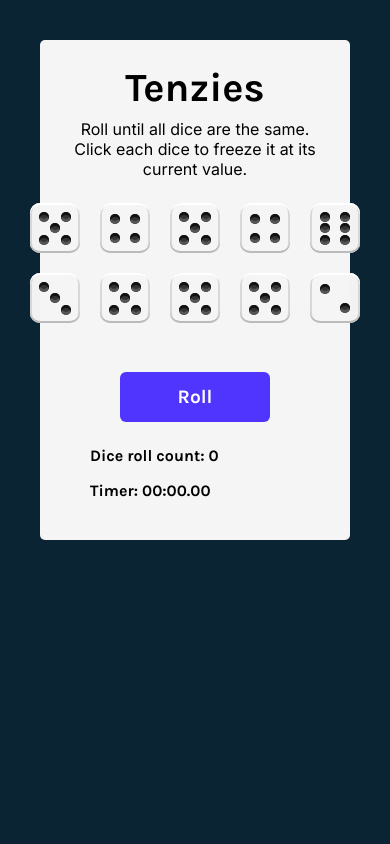
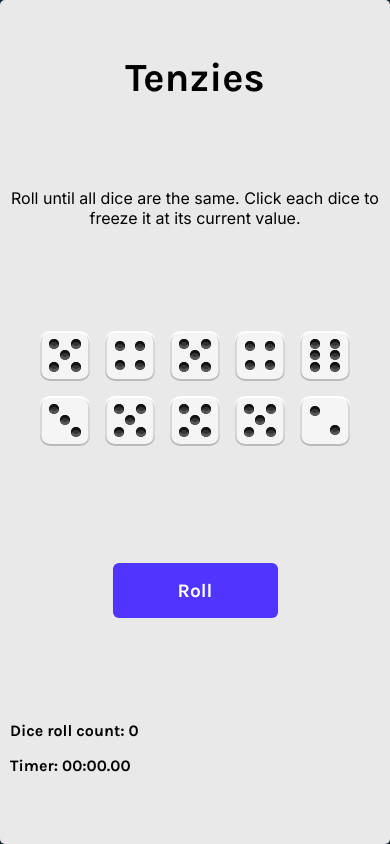
Before and after one commit to anthonypz/tenzies, a React (Create React App) app: page / in a window 390 px wide. Built offline with nearby package versions, Linux system fonts and the light colour scheme.

Commit message:
Make site responsive

```diff
--- a/src/index.css
+++ b/src/index.css
@@ -11,7 +11,7 @@ html {
 }
 
 main {
-  background-color: #f5f5f5;
+  background-color: #e9e9e9;
   height: 500px;
   max-width: 800px;
   border-radius: 5px;
@@ -39,7 +39,7 @@ main {
   display: grid;
   grid-template: auto auto / repeat(5, 1fr);
   grid-gap: 20px;
-  margin-bottom: 40px;
+  margin-bottom: 30px;
 }
 
 .die-face {
@@ -88,8 +88,8 @@ main {
 }
 
 .roll-dice {
-  height: 50px;
-  width: 150px;
+  height: 55px;
+  width: 165px;
   border: none;
   border-radius: 6px;
   background-color: #5035ff;
@@ -123,3 +123,21 @@ main {
 .laptime {
   margin: 0 0 0 8px;
 }
+
+@media screen and (max-width: 430px) {
+  body,
+  html {
+    padding: 0px;
+  }
+  main {
+    padding: 10px;
+    height: 100vh;
+  }
+
+  .dice-container {
+    grid-gap: 15px;
+  }
+  .timers-container {
+    margin: 0;
+  }
+}
```
